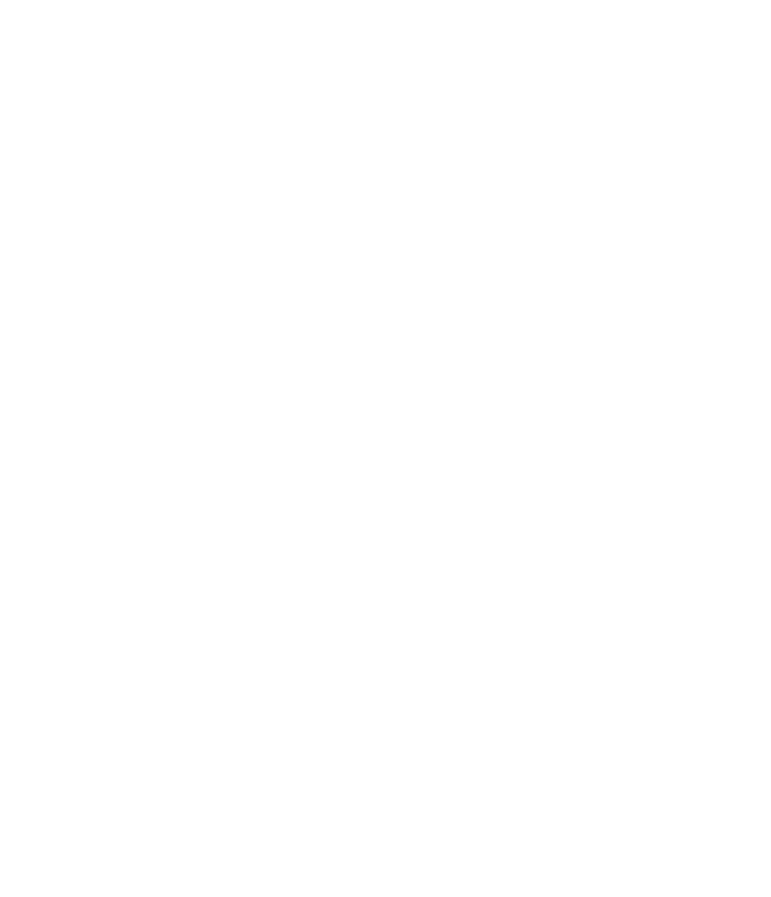
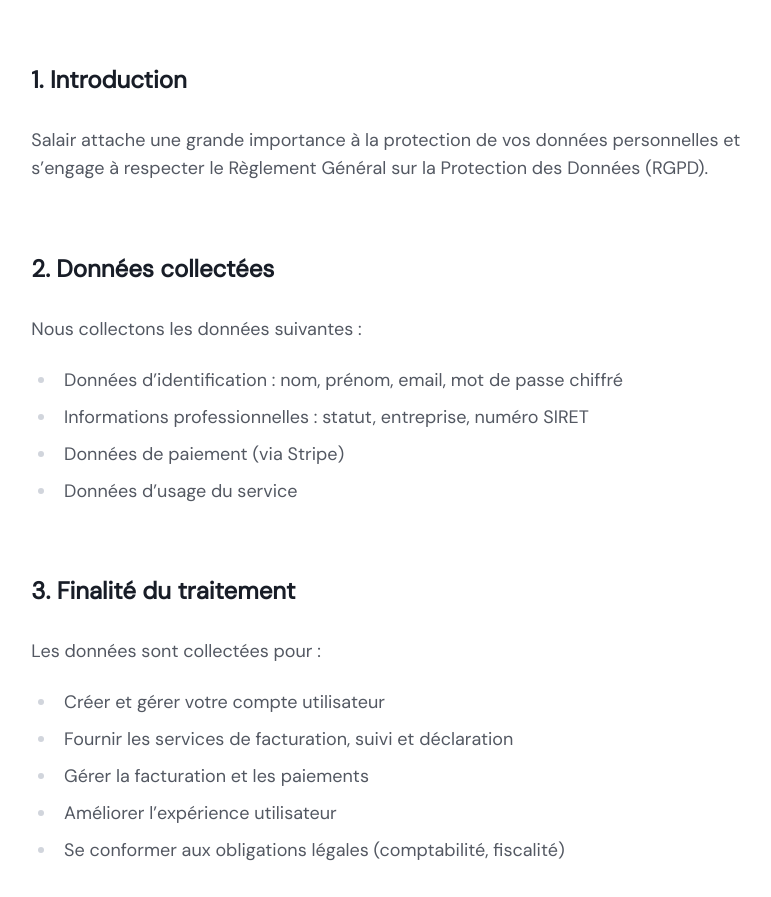
Before and after one commit to Fan2Shrek/salair, a Nuxt app in the folder frontend/: page /privacy in a window 1280 px wide. Before the commit this address had no page. Shown: the part 400-1297 px from the top of the page, without its empty margins (253-1024 px from the left). Before the commit the page ends 800 px from the top, so only its background shows below. Built offline with nearby package versions, Linux system fonts and the light colour scheme.

Commit message:
feat(frontend): add privacy policy page and integrate Tailwind typography plugin

```diff
--- a/frontend/package.json
+++ b/frontend/package.json
@@ -34,6 +34,7 @@
         "zod": "^3.24.3"
     },
     "devDependencies": {
+        "@tailwindcss/typography": "^0.5.16",
         "eslint-config-prettier": "^10.1.2",
         "eslint-plugin-prettier": "^5.2.6",
         "prettier": "^3.5.3"
--- /dev/null
+++ b/frontend/pages/privacy.vue
@@ -0,0 +1,143 @@
+<template>
+    <NuxtLayout name="landing">
+        <main class="w-full flex-grow">
+            <section class="pt-19 max-w-7xl mx-auto w-full">
+                <div class="my-24 max-w-3xl w-full mx-auto">
+                    <p class="text-brand-secondary font-semibold text-center">Current as of 15 May 2025</p>
+                    <h1 class="text-primary text-5xl font-semibold text-center mt-3">Privacy Policy</h1>
+                    <p class="text-tertiary text-xl text-center mt-6">
+                        Your privacy is important to us at Salair. We respect your privacy regarding any information we
+                        may collect from you across our website.
+                    </p>
+                </div>
+                <div class="max-w-prose w-full mx-auto content pb-24">
+                    <h3>1. Introduction</h3>
+                    <p>
+                        Salair attache une grande importance à la protection de vos données personnelles et s’engage à
+                        respecter le Règlement Général sur la Protection des Données (RGPD).
+                    </p>
+
+                    <h3>2. Données collectées</h3>
+                    <p>Nous collectons les données suivantes :</p>
+                    <ul>
+                        <li>Données d’identification : nom, prénom, email, mot de passe chiffré</li>
+                        <li>Informations professionnelles : statut, entreprise, numéro SIRET</li>
+                        <li>Données de paiement (via Stripe)</li>
+                        <li>Données d’usage du service</li>
+                    </ul>
+
+                    <h3>3. Finalité du traitement</h3>
+                    <p>Les données sont collectées pour :</p>
+                    <ul>
+                        <li>Créer et gérer votre compte utilisateur</li>
+                        <li>Fournir les services de facturation, suivi et déclaration</li>
+                        <li>Gérer la facturation et les paiements</li>
+                        <li>Améliorer l’expérience utilisateur</li>
+                        <li>Se conformer aux obligations légales (comptabilité, fiscalité)</li>
+                    </ul>
+
+                    <h3>4. Base légale</h3>
+                    <p>Le traitement repose sur :</p>
+                    <ul>
+                        <li>Votre consentement (formulaires, cookies)</li>
+                        <li>L’exécution du contrat (abonnement)</li>
+                        <li>Le respect d’obligations légales</li>
+                    </ul>
+
+                    <h3>5. Destinataires</h3>
+                    <p>Les données sont exclusivement utilisées par Salair et ses sous-traitants :</p>
+                    <ul>
+                        <li><strong>Stripe</strong> (paiement sécurisé)</li>
+                        <li><strong>MinIO</strong> (stockage de fichiers)</li>
+                        <li>Prestataires d’hébergement et emailing</li>
+                    </ul>
+                    <p>
+                        Aucun transfert hors UE n’est effectué sans garanties adéquates (clauses contractuelles types ou
+                        équivalents).
+                    </p>
+
+                    <h3>6. Durée de conservation</h3>
+                    <p>
+                        Les données sont conservées tant que votre compte est actif, puis archivées pendant 5 ans à des
+                        fins légales, comptables ou fiscales.
+                    </p>
+
+                    <h3>7. Sécurité</h3>
+                    <p>
+                        Salair met en place des mesures techniques et organisationnelles pour garantir la sécurité de
+                        vos données (chiffrement, journalisation, contrôle d’accès).
+                    </p>
+
+                    <h3>8. Vos droits</h3>
+                    <p>Vous disposez des droits suivants sur vos données :</p>
+                    <ul>
+                        <li>Droit d’accès, de rectification, d’effacement</li>
+                        <li>Droit à la limitation ou à l’opposition</li>
+                        <li>Droit à la portabilité</li>
+                        <li>Droit de retirer votre consentement à tout moment</li>
+                    </ul>
+                    <p>Vous pouvez exercer ces droits en nous écrivant à : <strong>privacy@salair.fr</strong></p>
+
+                    <h3>9. Cookies</h3>
+                    <p>
+                        Des cookies peuvent être utilisés à des fins de fonctionnement et d’analyse. Vous pouvez les
+                        accepter ou les refuser via le bandeau prévu à cet effet lors de votre navigation.
+                    </p>
+
+                    <h3>10. Contact et recours</h3>
+                    <p>
+                        Pour toute question ou demande concernant vos données personnelles, contactez-nous à :
+                        <strong>privacy@salair.fr</strong>
+                    </p>
+                    <p>
+                        Vous pouvez également introduire une réclamation auprès de la CNIL :
+                        <a href="https://www.cnil.fr" target="_blank" rel="noopener">www.cnil.fr</a>
+                    </p>
+                </div>
+            </section>
+        </main>
+    </NuxtLayout>
+</template>
+
+<style scoped>
+    .content {
+        @apply prose;
+
+        p {
+            @apply text-tertiary;
+            @apply text-lg;
+        }
+
+        h2 {
+            @apply text-primary;
+            @apply font-semibold;
+            @apply text-3xl;
+        }
+
+        h3 {
+            @apply text-primary;
+            @apply font-semibold;
+            @apply text-2xl;
+            @apply pt-8;
+            @apply pb-4;
+        }
+
+        ol {
+            li {
+                @apply list-decimal;
+                @apply list-outside;
+                @apply text-tertiary;
+                @apply text-lg;
+            }
+        }
+
+        ul {
+            li {
+                @apply list-decimal;
+                @apply list-disc;
+                @apply text-tertiary;
+                @apply text-lg;
+            }
+        }
+    }
+</style>
--- a/frontend/tailwind.config.js
+++ b/frontend/tailwind.config.js
@@ -2,6 +2,7 @@
 export default {
     content: [],
     darkMode: 'class',
+    plugins: [require('@tailwindcss/typography')],
     theme: {
         extend: {
             colors: {
@@ -426,9 +427,8 @@ export default {
                 18: '4.5rem',
                 19: '4.75rem',
                 82: '20.5rem',
-                90: '22.5rem'
+                90: '22.5rem',
             },
         },
     },
-    plugins: [],
 };
```
Also changed, not shown: 1 other file (tests, documents, lock files or other folders).
